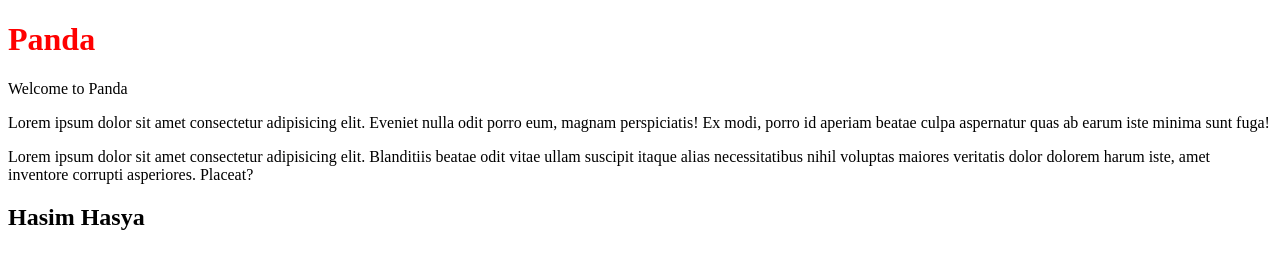
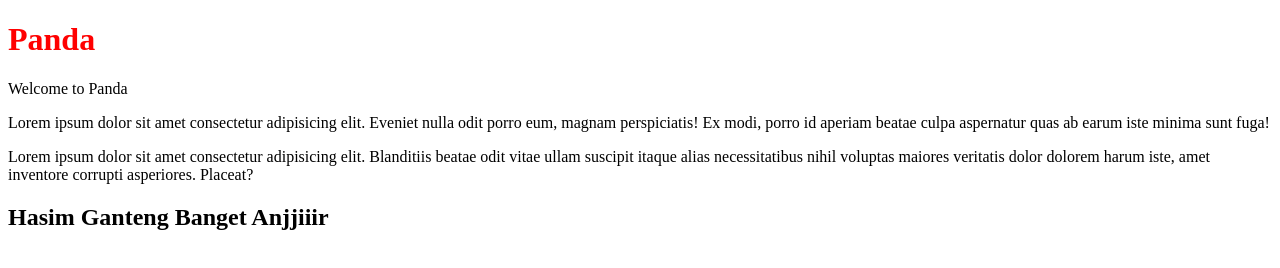
Before and after one commit to winangsit12/Panda, a plain HTML site: page index.html in a window 1280 px wide. Drawn offline with Linux system fonts and the light colour scheme.

Commit message:
hasim <3 dia

```diff
--- a/index.html
+++ b/index.html
@@ -20,6 +20,6 @@
       maiores veritatis dolor dolorem harum iste, amet inventore corrupti
       asperiores. Placeat?
     </p>
-    <h2>Hasim Hasya</h2>
+    <h2>Hasim Ganteng Banget Anjjiiir</h2>
   </body>
 </html>
```
